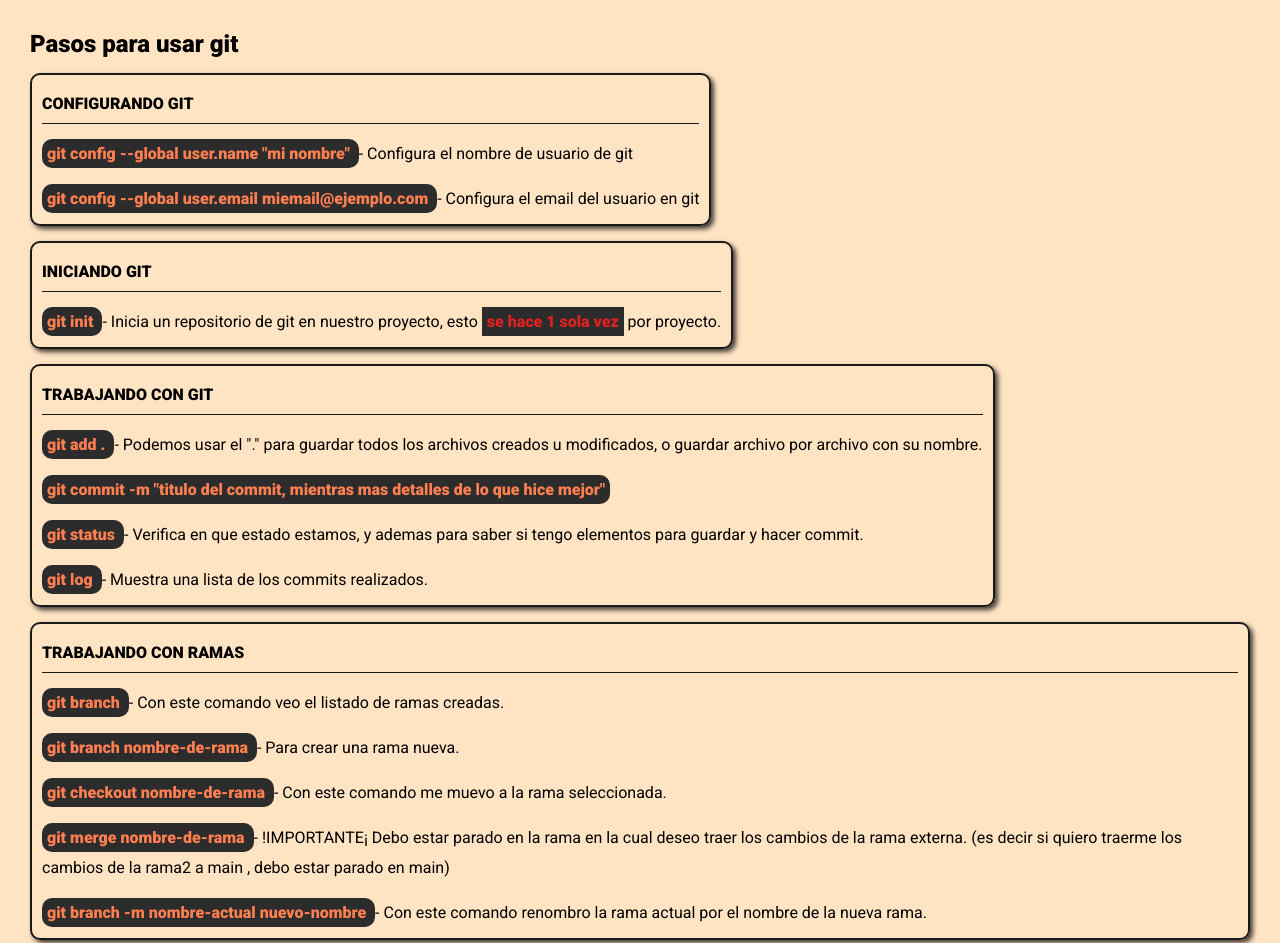
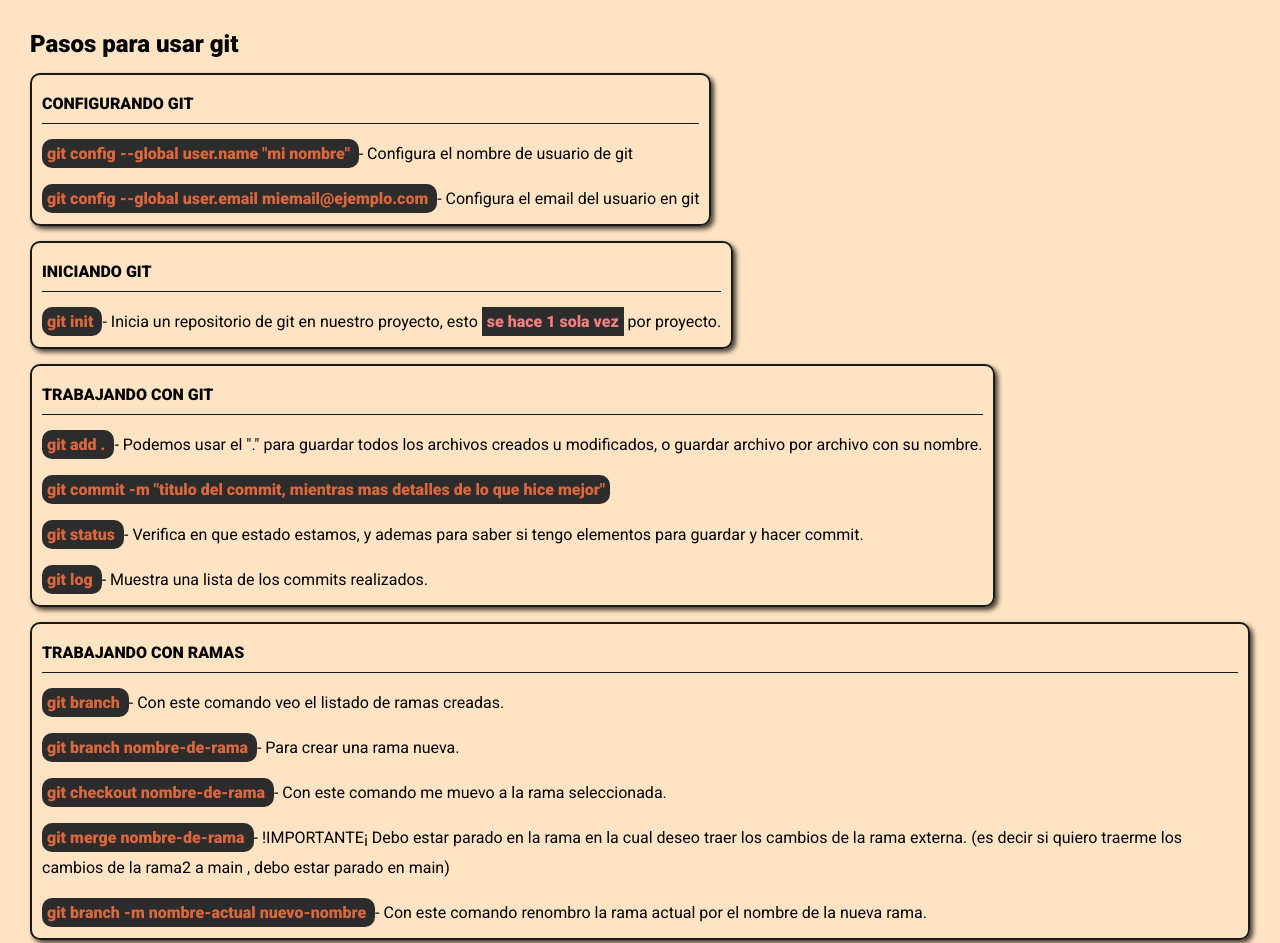
Before and after one commit to feralarcon1995/clase-git, a plain HTML site: page index.html in a window 1280 px wide. Shown: the top 943 px of the page. Drawn offline with Linux system fonts and the light colour scheme; a web font is replaced by a local one.

Commit message:
cambio de colores en los textos de los comandos

```diff
--- a/css/style.css
+++ b/css/style.css
@@ -43,7 +43,7 @@ section ul li:first-child {
 }
 
 section ul li span {
-    color: coral;
+    color: rgb(219, 103, 61);
     font-weight: bold;
     background-color: #2c2c2c;
     border-radius: 10px;
@@ -51,6 +51,6 @@ section ul li span {
 }
 
 .red{
-    color: rgb(223, 33, 33);
+    color: rgb(246, 126, 126);
     border-radius: 0;
 }
```
